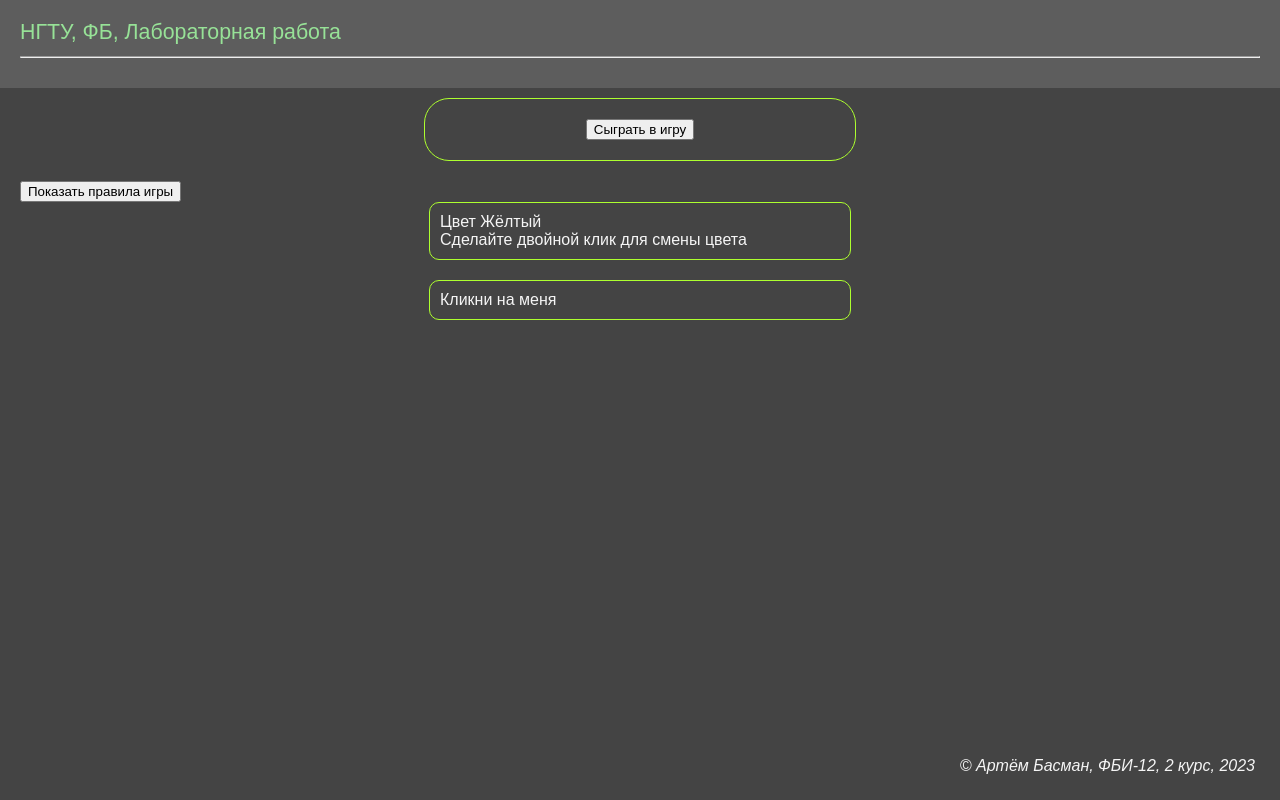
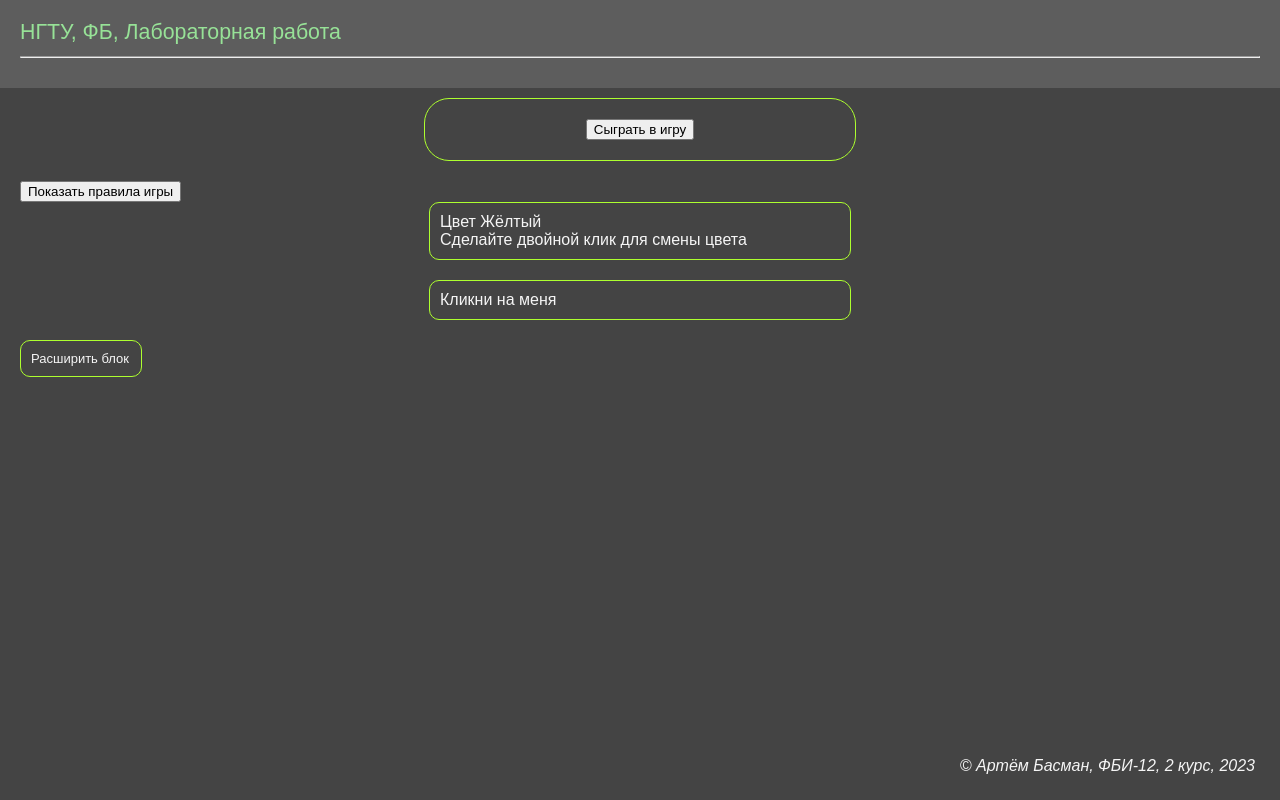
Before and after one commit to GitRofl/web-programming-labs, a plain HTML site: page lab6.html in a window 1280 px wide. Drawn offline with Linux system fonts and the light colour scheme.

Commit message:
Расширяющийся блок

```diff
--- a/lab6.html
+++ b/lab6.html
@@ -40,7 +40,18 @@
          user-select: none;
       }
 
-
+      .expansion {
+         position: absolute;
+         top: 320px;
+         border: 1px solid greenyellow;
+         width: 100px;
+         font-size: 13px;
+         margin-top: 20px;
+         padding: 10px;
+         border-radius: 10px;
+         cursor: pointer;
+         user-select: none;
+      }
    </style>
 
    <script>
@@ -158,8 +169,17 @@
          }
         }
 
-
-
+      let wid=2;
+      function expansionBlock(div){
+         wid++;
+         if(wid<1000/50+1){
+            div.style.width=(50*wid) + 'px';
+         }
+         else{
+            div.style.width='100px'
+            wid=2
+         }
+      }
 
    </script>
 
@@ -229,6 +249,10 @@
          Кликни на меня
      </div>
 
+     <div class="expansion" onclick="expansionBlock(this)">
+      Расширить блок
+   </div>
+
    </main>
 
    <footer class="xd" onclick="showAuthor()">
```
